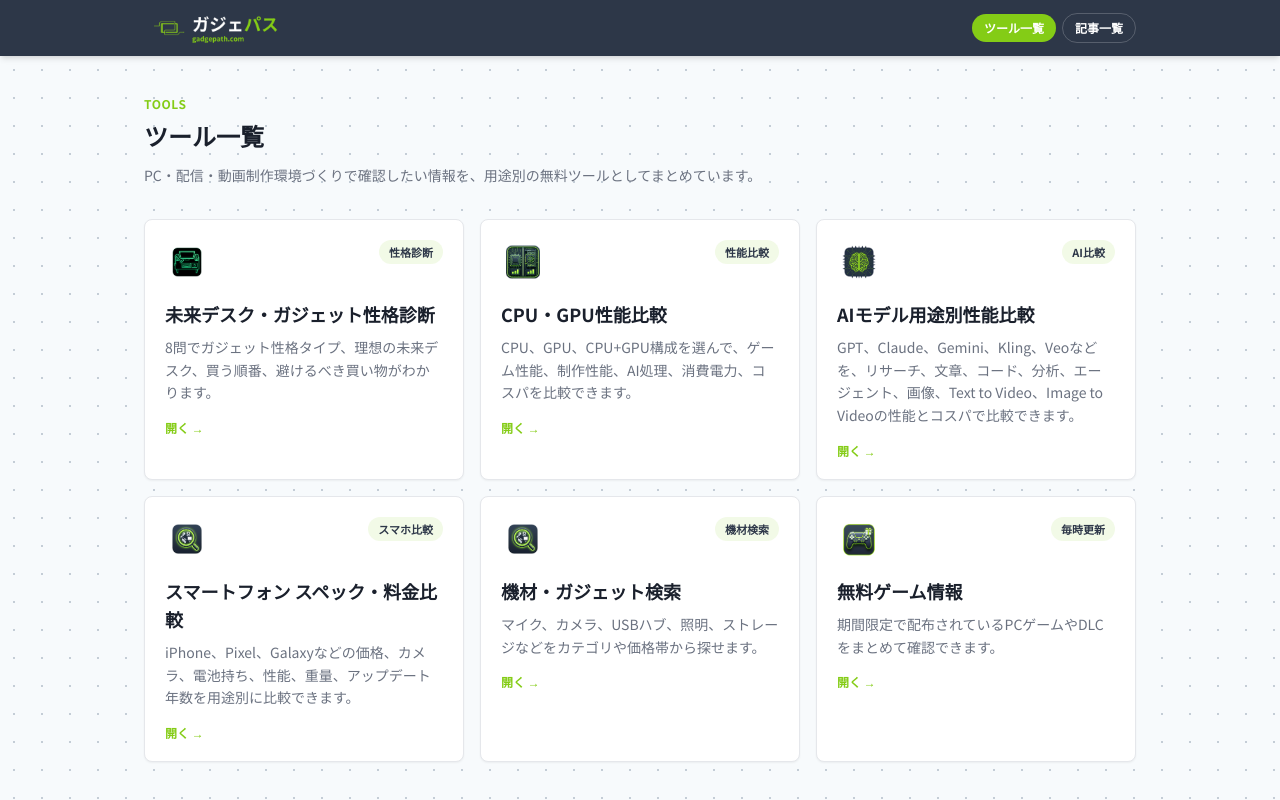
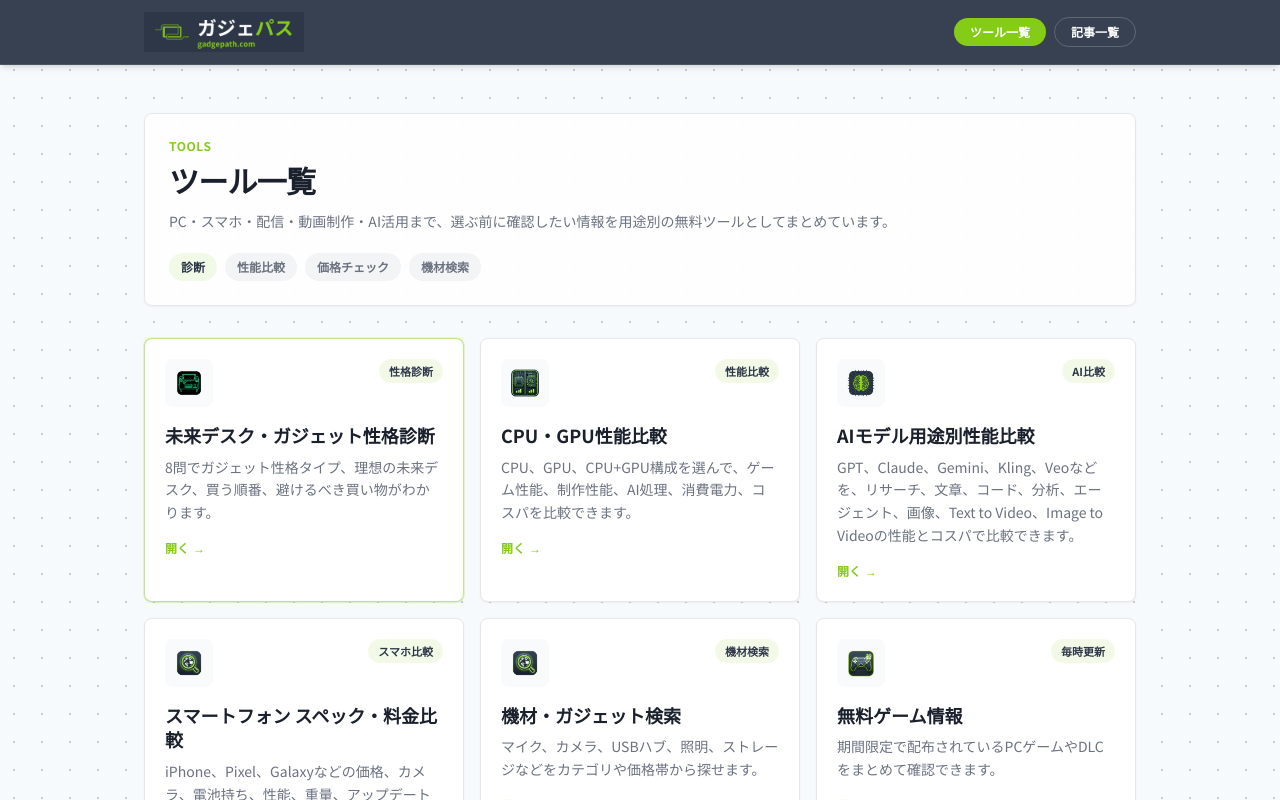
Before and after one commit to WW-QuadrupleU/gadgepath, a Next.js app: page /tools in a window 1280 px wide. Shown: the top 800 px of the page. Built offline with nearby package versions, Linux system fonts and the light colour scheme; no server answers.

Commit message:
Polish site landing and listing pages

```diff
--- a/app/articles/page.tsx
+++ b/app/articles/page.tsx
@@ -29,16 +29,25 @@ export default async function ArticlesPage({ searchParams }: Props) {
     : allArticles
 
   return (
-    <div className="max-w-5xl mx-auto px-4 py-8">
-      <h1 className="text-lg font-bold text-brand-text mb-5">
-        {selectedName ? `${selectedName}の記事一覧` : '記事一覧'}
-      </h1>
+    <div className="mx-auto max-w-5xl px-4 py-10 sm:py-12">
+      <header className="mb-7">
+        <p className="mb-2 text-xs font-black uppercase tracking-wider text-brand-green">Guides</p>
+        <h1 className="text-3xl font-extrabold tracking-tight text-brand-text">
+          {selectedName ? `${selectedName}の記事一覧` : '記事一覧'}
+        </h1>
+        <p className="mt-3 max-w-3xl text-sm leading-relaxed text-gray-500">
+          価格、スペック、使い勝手、買う順番を整理したガジェット選びのガイドです。
+        </p>
+        <p className="mt-3 text-xs font-bold text-gray-400">
+          {articles.length}件の記事を表示中
+        </p>
+      </header>
 
       {/* Category filter */}
-      <div className="flex gap-2 flex-wrap mb-6">
+      <div className="mb-7 flex flex-wrap gap-2">
         <Link
           href="/articles"
-          className={`text-xs px-3 py-1.5 rounded-full border transition-colors ${
+          className={`rounded-full border px-3 py-1.5 text-xs font-bold transition-colors ${
             !selectedSlug
               ? 'bg-brand-dark text-white border-brand-dark'
               : 'border-gray-300 text-gray-600 hover:border-brand-green hover:text-brand-green'
@@ -50,24 +59,30 @@ export default async function ArticlesPage({ searchParams }: Props) {
           <Link
             key={cat.slug}
             href={`/articles?category=${cat.slug}`}
-            className={`flex items-center gap-1.5 text-xs px-3 py-1.5 rounded-full border transition-colors ${
+            className={`flex items-center gap-1.5 rounded-full border px-3 py-1.5 text-xs font-bold transition-colors ${
               selectedSlug === cat.slug
                 ? 'bg-brand-dark text-white border-brand-dark'
                 : 'border-gray-300 text-gray-600 hover:border-brand-green hover:text-brand-green'
             }`}
           >
-            <Image src={cat.icon} alt={cat.name} width={14} height={14} className={selectedSlug === cat.slug ? '' : 'opacity-70'} />
+            <Image
+              src={cat.icon}
+              alt={cat.name}
+              width={14}
+              height={14}
+              className={selectedSlug === cat.slug ? '' : 'opacity-70'}
+            />
             {cat.name}
           </Link>
         ))}
       </div>
 
       {articles.length === 0 ? (
-        <p className="text-sm text-gray-500 py-12 text-center">
+        <p className="rounded-lg border border-dashed border-gray-300 bg-white/70 py-12 text-center text-sm text-gray-500">
           {selectedName ? `${selectedName}の記事はまだありません。` : '記事がありません。'}
         </p>
       ) : (
-        <div className="grid grid-cols-1 sm:grid-cols-2 lg:grid-cols-3 gap-4">
+        <div className="grid grid-cols-1 gap-4 sm:grid-cols-2 lg:grid-cols-3">
           {articles.map((article) => (
             <ArticleCard key={article.id} article={article} />
           ))}
--- a/app/tools/page.tsx
+++ b/app/tools/page.tsx
@@ -1,7 +1,6 @@
 import type { Metadata } from 'next'
-import Link from 'next/link'
-import Image from 'next/image'
 import { SITE_TOOLS } from '@/lib/tools'
+import ToolCard from '@/components/ToolCard'
 
 export const metadata: Metadata = {
   title: 'ツール一覧',
@@ -10,34 +9,24 @@ export const metadata: Metadata = {
 
 export default function ToolsPage() {
   return (
-    <main className="mx-auto max-w-5xl px-4 py-10">
-      <header className="mb-8">
+    <main className="mx-auto max-w-5xl px-4 py-10 sm:py-12">
+      <header className="mb-8 rounded-lg border border-gray-200 bg-white/90 p-6 shadow-sm">
         <p className="mb-2 text-xs font-black uppercase tracking-wider text-brand-green">Tools</p>
-        <h1 className="text-2xl font-extrabold text-brand-text">ツール一覧</h1>
+        <h1 className="text-3xl font-extrabold tracking-tight text-brand-text">ツール一覧</h1>
         <p className="mt-3 max-w-3xl text-sm leading-relaxed text-gray-500">
-          PC・配信・動画制作環境づくりで確認したい情報を、用途別の無料ツールとしてまとめています。
+          PC・スマホ・配信・動画制作・AI活用まで、選ぶ前に確認したい情報を用途別の無料ツールとしてまとめています。
         </p>
+        <div className="mt-5 flex flex-wrap gap-2 text-xs font-bold text-gray-500">
+          <span className="rounded-full bg-brand-green/10 px-3 py-1.5 text-brand-dark">診断</span>
+          <span className="rounded-full bg-gray-100 px-3 py-1.5">性能比較</span>
+          <span className="rounded-full bg-gray-100 px-3 py-1.5">価格チェック</span>
+          <span className="rounded-full bg-gray-100 px-3 py-1.5">機材検索</span>
+        </div>
       </header>
 
       <div className="grid gap-4 md:grid-cols-3">
-        {SITE_TOOLS.map((tool) => (
-          <Link
-            key={tool.href}
-            href={tool.href}
-            className="group rounded-lg border border-gray-200 bg-white p-5 shadow-sm transition-all hover:-translate-y-0.5 hover:border-brand-green hover:shadow-md"
-          >
-            <div className="mb-4 flex items-start justify-between gap-4">
-              <Image src={tool.icon} alt="" width={44} height={44} className="shrink-0" />
-              <span className="rounded-full bg-brand-green/10 px-2.5 py-1 text-[11px] font-black text-brand-dark">
-                {tool.label}
-              </span>
-            </div>
-            <h2 className="text-lg font-extrabold text-brand-text">{tool.title}</h2>
-            <p className="mt-2 text-sm leading-relaxed text-gray-500">{tool.description}</p>
-            <p className="mt-4 text-xs font-black text-brand-green">
-              開く <span className="transition-transform group-hover:translate-x-1">→</span>
-            </p>
-          </Link>
+        {SITE_TOOLS.map((tool, index) => (
+          <ToolCard key={tool.href} tool={tool} featured={index === 0} />
         ))}
       </div>
     </main>
--- a/components/ArticleCard.tsx
+++ b/components/ArticleCard.tsx
@@ -22,37 +22,37 @@ export default function ArticleCard({ article }: Props) {
   const imagePath = `/images/articles/${article.slug}.jpg`
 
   return (
-    <Link href={`/articles/${article.slug}`} className="block group">
-      <div className="bg-white rounded-xl border border-gray-200 h-full hover:shadow-md hover:border-brand-green transition-all duration-200 overflow-hidden">
+    <Link href={`/articles/${article.slug}`} className="group block h-full">
+      <div className="h-full overflow-hidden rounded-lg border border-gray-200 bg-white shadow-sm transition-all duration-200 hover:-translate-y-0.5 hover:border-brand-green hover:shadow-md">
         {/* Thumbnail */}
-        <div className="relative w-full h-40 bg-gray-100 overflow-hidden">
+        <div className="relative h-40 w-full overflow-hidden bg-gray-100">
           <Image
             src={imagePath}
             alt={article.title}
             fill
             sizes="(max-width: 640px) 100vw, (max-width: 1024px) 50vw, 33vw"
-            className="object-cover group-hover:scale-105 transition-transform duration-300"
+            className="object-cover transition-transform duration-300 group-hover:scale-105"
             unoptimized
           />
         </div>
 
         {/* Content */}
-        <div className="p-4">
+        <div className="flex min-h-40 flex-col p-4">
           {article.category && (
-            <span className={`inline-block text-xs font-semibold px-2 py-0.5 rounded-full mb-2 ${colorClass}`}>
+            <span className={`mb-2 inline-block w-fit rounded-full px-2 py-0.5 text-xs font-semibold ${colorClass}`}>
               {article.category}
             </span>
           )}
-          <h2 className="text-sm font-bold text-brand-text leading-snug group-hover:text-brand-dark line-clamp-3 mb-2">
+          <h2 className="mb-2 line-clamp-3 text-sm font-bold leading-snug text-brand-text group-hover:text-brand-dark">
             {article.title}
           </h2>
           {article.metaDescription && (
-            <p className="text-xs text-gray-500 line-clamp-2 leading-relaxed">
+            <p className="line-clamp-2 text-xs leading-relaxed text-gray-500">
               {article.metaDescription}
             </p>
           )}
           {article.publishedDate && (
-            <p className="text-xs text-gray-400 mt-3">
+            <p className="mt-auto pt-4 text-xs font-medium text-gray-400">
               {new Date(article.publishedDate).toLocaleDateString('ja-JP')}
             </p>
           )}
--- a/components/Header.tsx
+++ b/components/Header.tsx
@@ -3,24 +3,24 @@ import Image from 'next/image'
 
 export default function Header() {
   return (
-    <header className="bg-brand-dark text-white shadow-md">
+    <header className="sticky top-0 z-40 border-b border-white/10 bg-brand-dark/95 text-white shadow-md backdrop-blur">
       <div className="mx-auto max-w-5xl px-4">
-        <div className="flex h-14 items-center justify-between gap-3">
+        <div className="flex h-16 items-center justify-between gap-3">
           <Link href="/" className="flex shrink-0 items-center">
             <Image
               src="/logo.png"
               alt="ガジェパス"
               width={160}
               height={40}
-              className="h-9 w-auto"
+              className="h-9 w-auto sm:h-10"
               priority
             />
           </Link>
-          <nav className="flex min-w-0 items-center gap-1.5 text-xs font-bold">
-            <Link href="/tools" className="rounded-full bg-brand-green px-3 py-1.5 text-white transition-all duration-200 hover:bg-brand-green/80">
+          <nav className="flex min-w-0 items-center gap-1.5 text-xs font-bold sm:gap-2">
+            <Link href="/tools" className="rounded-full bg-brand-green px-3 py-1.5 text-white transition-all duration-200 hover:bg-brand-green/80 sm:px-4">
               ツール一覧
             </Link>
-            <Link href="/articles" className="rounded-full border border-white/20 px-3 py-1.5 transition-all duration-200 hover:border-brand-green hover:bg-brand-green/10 hover:text-brand-green">
+            <Link href="/articles" className="rounded-full border border-white/20 px-3 py-1.5 transition-all duration-200 hover:border-brand-green hover:bg-brand-green/10 hover:text-brand-green sm:px-4">
               記事一覧
             </Link>
           </nav>
--- /dev/null
+++ b/components/ToolCard.tsx
@@ -0,0 +1,35 @@
+import Image from 'next/image'
+import Link from 'next/link'
+import type { SITE_TOOLS } from '@/lib/tools'
+
+type Tool = (typeof SITE_TOOLS)[number]
+
+type Props = {
+  tool: Tool
+  featured?: boolean
+}
+
+export default function ToolCard({ tool, featured = false }: Props) {
+  return (
+    <Link
+      href={tool.href}
+      className={`group block h-full rounded-lg border bg-white shadow-sm transition-all duration-200 hover:-translate-y-0.5 hover:border-brand-green hover:shadow-md ${
+        featured ? 'border-brand-green/50 p-5 ring-1 ring-brand-green/15' : 'border-gray-200 p-5'
+      }`}
+    >
+      <div className="mb-4 flex items-start justify-between gap-4">
+        <span className="flex size-12 shrink-0 items-center justify-center rounded-lg bg-gray-50">
+          <Image src={tool.icon} alt="" width={38} height={38} className="size-9 object-contain" />
+        </span>
+        <span className="rounded-full bg-brand-green/10 px-2.5 py-1 text-[11px] font-black text-brand-dark">
+          {tool.label}
+        </span>
+      </div>
+      <h3 className="text-lg font-extrabold leading-snug text-brand-text">{tool.title}</h3>
+      <p className="mt-2 text-sm leading-relaxed text-gray-500">{tool.description}</p>
+      <p className="mt-4 inline-flex items-center gap-1 text-xs font-black text-brand-green">
+        開く <span className="transition-transform group-hover:translate-x-1">→</span>
+      </p>
+    </Link>
+  )
+}
```
Also changed, not shown: app/page.tsx (+63 -32 lines).
